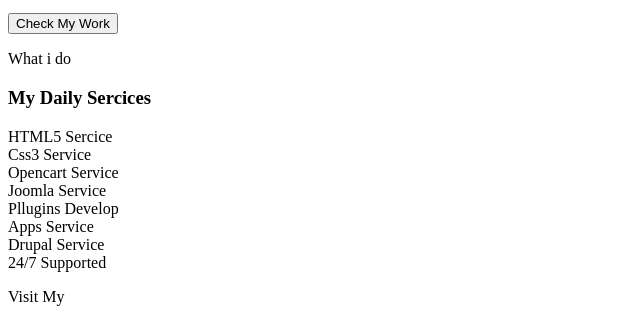
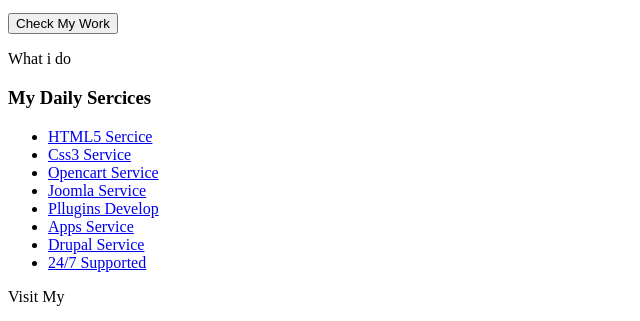
Before and after one commit to Kosai-Al-Ghanom/po-bo, a plain HTML site: page week2/tuesday/exercise2/index.html in a window 1280 px wide. Shown: the part 1105-1426 px from the top of the page, without its empty margins (0-640 px from the left). Drawn offline with Linux system fonts and the light colour scheme; files whose address does not match are found by name.

Commit message:
delete the articles and use the ul tag instead

```diff
--- a/week2/tuesday/exercise2/index.html
+++ b/week2/tuesday/exercise2/index.html
@@ -47,14 +47,16 @@
             <section id="services">
                 <p>What i do</p>
                 <h3>My Daily Sercices</h3>
-                <article>HTML5 Sercice</article>
-                <article>Css3 Service</article>
-                <article>Opencart Service</article>
-                <article>Joomla Service</article>
-                <article>Pllugins Develop</article>
-                <article>Apps Service</article>
-                <article>Drupal Service</article>
-                <article>24/7 Supported</article>
+                <ul>
+                    <li><a href="#">HTML5 Sercice</a></li>
+                    <li><a href="#">Css3 Service</a></li>
+                    <li><a href="#">Opencart Service</a></li>
+                    <li><a href="#">Joomla Service</a></li>
+                    <li><a href="#">Pllugins Develop</a></li>
+                    <li><a href="#">Apps Service</a></li>
+                    <li><a href="#">Drupal Service</a></li>
+                    <li><a href="#">24/7 Supported</a></li>
+                </ul>
             </section>
             <section id="statistic">
 
```
